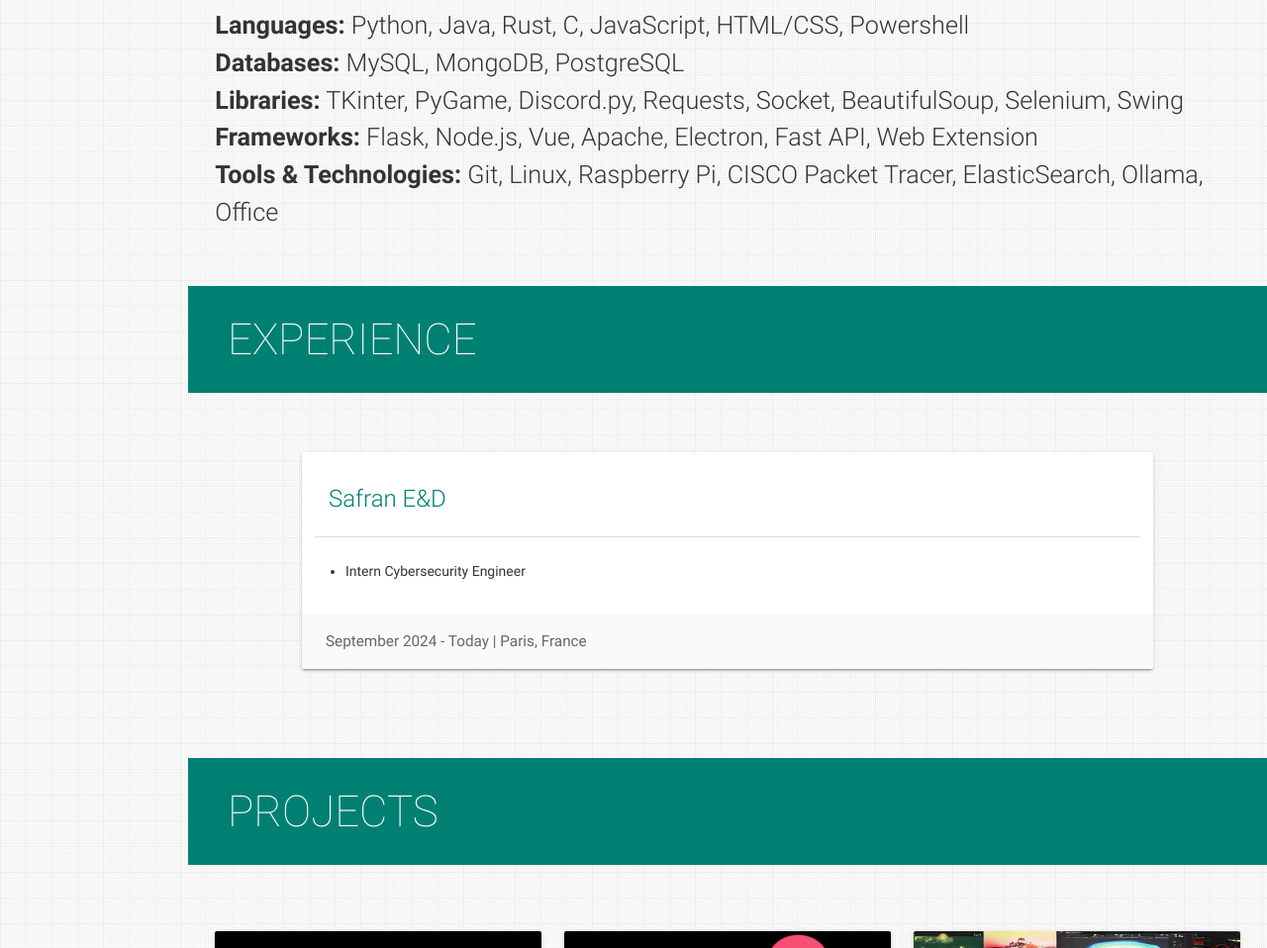
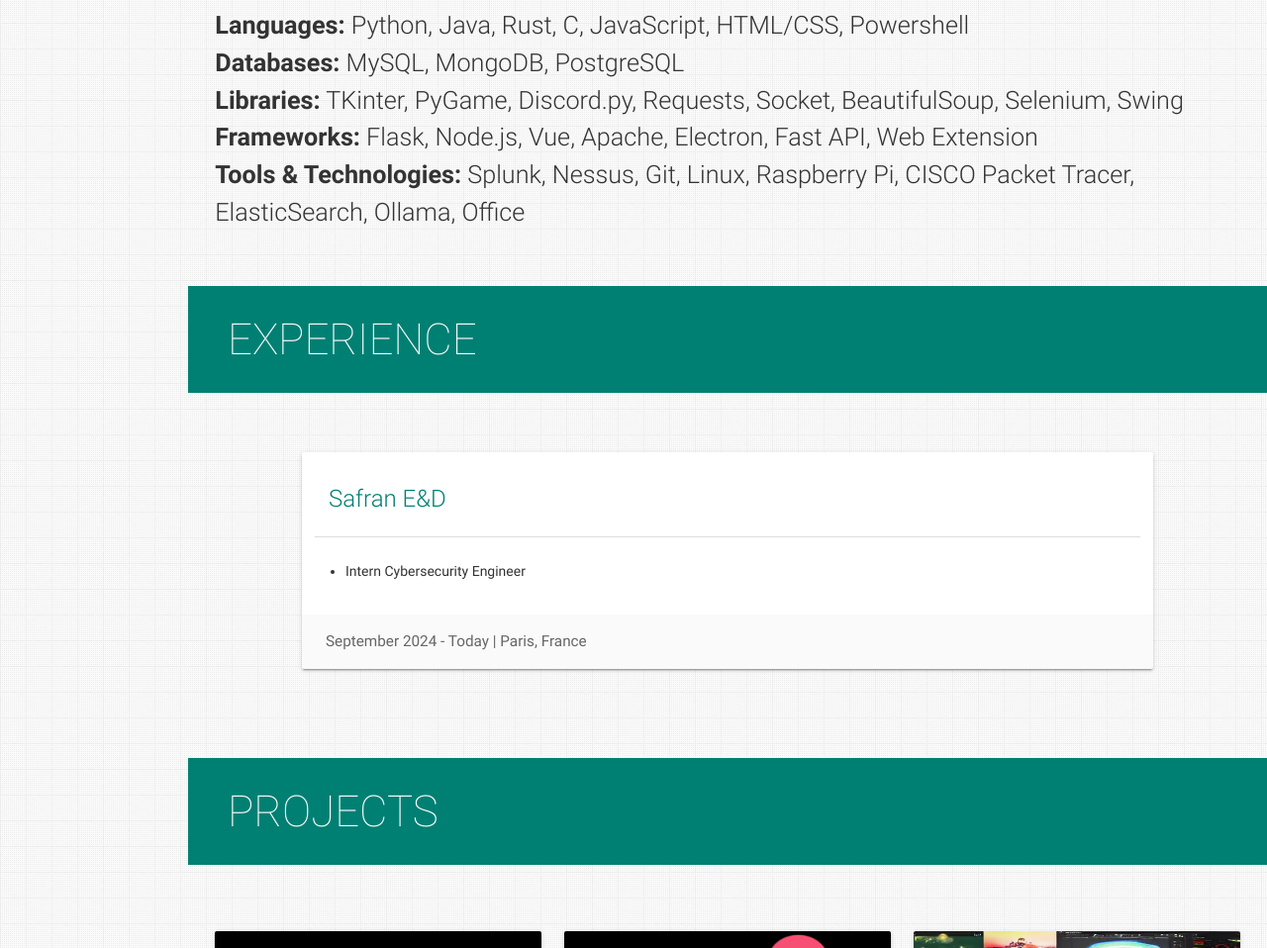
Before and after one commit to 0adri3n/0adri3n.github.io, a plain HTML site: page index.html in a window 1280 px wide. Shown: the part 1251-2209 px from the top of the page at 99% size. Drawn offline with nearby package versions, Linux system fonts and the light colour scheme.

Commit message:
Update index.html

```diff
--- a/index.html
+++ b/index.html
@@ -204,7 +204,7 @@
             <li><b>Databases:</b> MySQL, MongoDB, PostgreSQL</li>
             <li><b>Libraries:</b> TKinter, PyGame, Discord.py, Requests, Socket, BeautifulSoup, Selenium, Swing</li>
             <li><b>Frameworks:</b> Flask, Node.js, Vue, Apache, Electron, Fast API, Web Extension</li>
-            <li><b>Tools & Technologies:</b> Git, Linux, Raspberry Pi, CISCO Packet Tracer, ElasticSearch, Ollama, Office</li>
+            <li><b>Tools & Technologies:</b> Splunk, Nessus, Git, Linux, Raspberry Pi, CISCO Packet Tracer, ElasticSearch, Ollama, Office</li>
           </ul>
         </p>
       </div>
```
